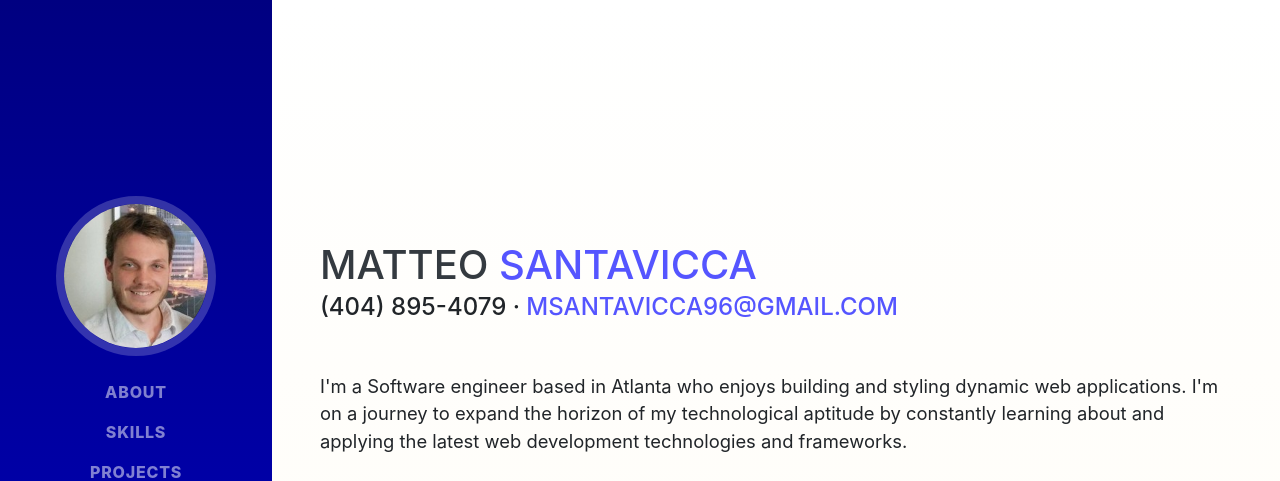
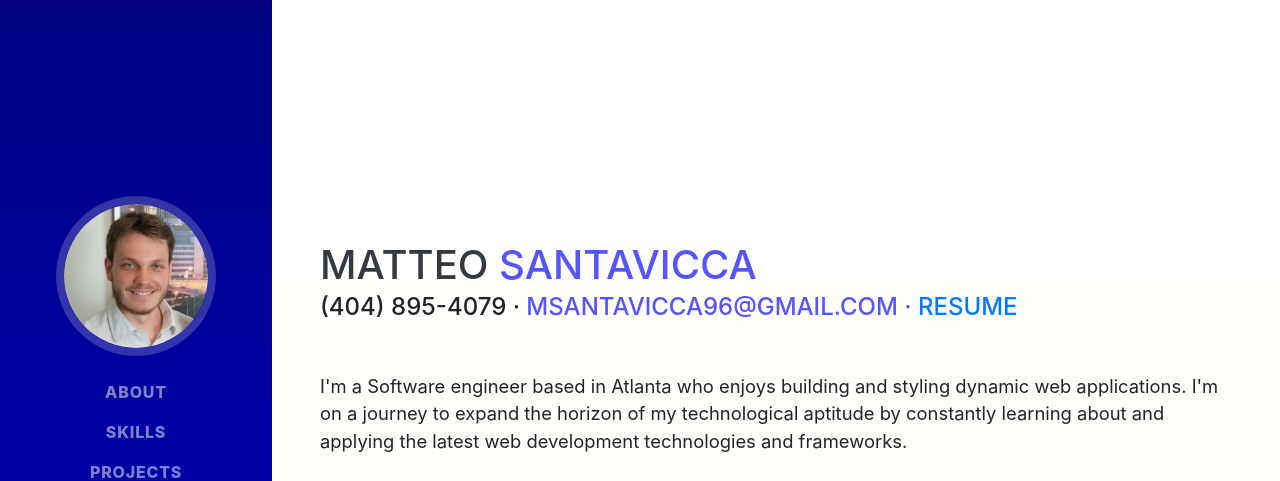
Before and after one commit to Tsanta96/MatteoSantavicca, a website with bundled scripts: page index.html in a window 1280 px wide. Shown: the top 481 px of the page. Built offline with nearby package versions, Linux system fonts and the light colour scheme; a web font is replaced by a local one.

Commit message:
Add resume

```diff
--- a/index.html
+++ b/index.html
@@ -68,7 +68,8 @@
           <span class="text-primary1">Santavicca</span>
         </h1>
         <div class="subheading mb-5">(404) 895-4079 ·
-          <a class="email" href="mailto:name@email.com">msantavicca96@gmail.com</a>
+          <a class="email" href="mailto:name@email.com">msantavicca96@gmail.com ·</a>
+          <a class="resume-link" href="img/Resume2.pdf" target="_blank">Resume</a>
         </div>
         <p class="lead mb-5">I'm a Software engineer based in Atlanta who enjoys building and styling dynamic web applications. I'm on a journey to expand the horizon of my technological aptitude by constantly learning about and applying the latest web development technologies and frameworks. </p>
         <div class="social-icons">
```
Also changed, not shown: 1 other file.
